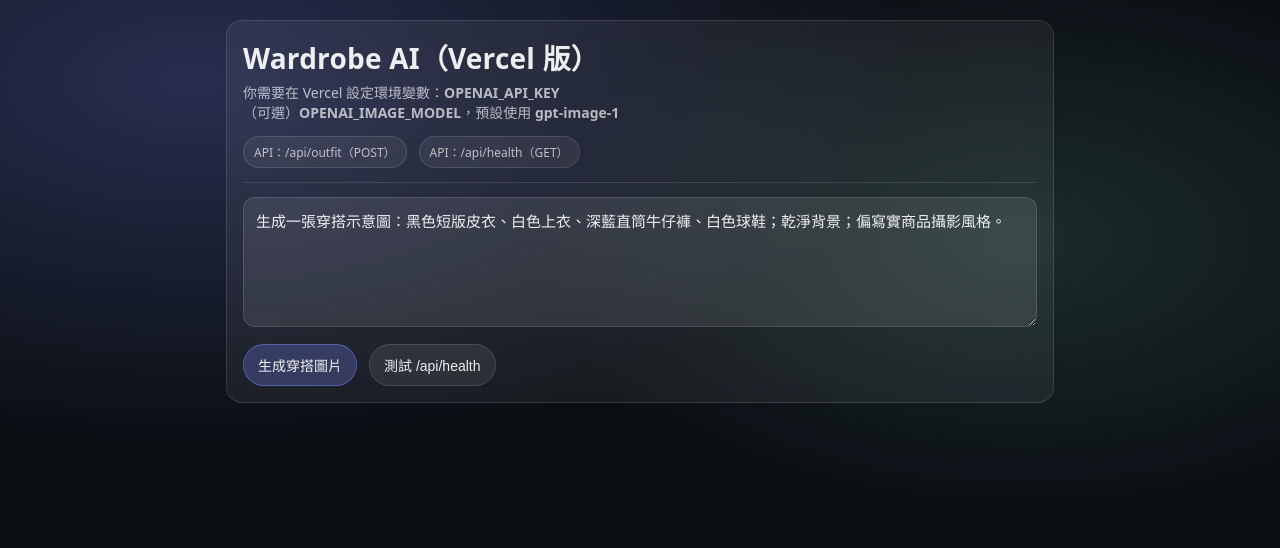
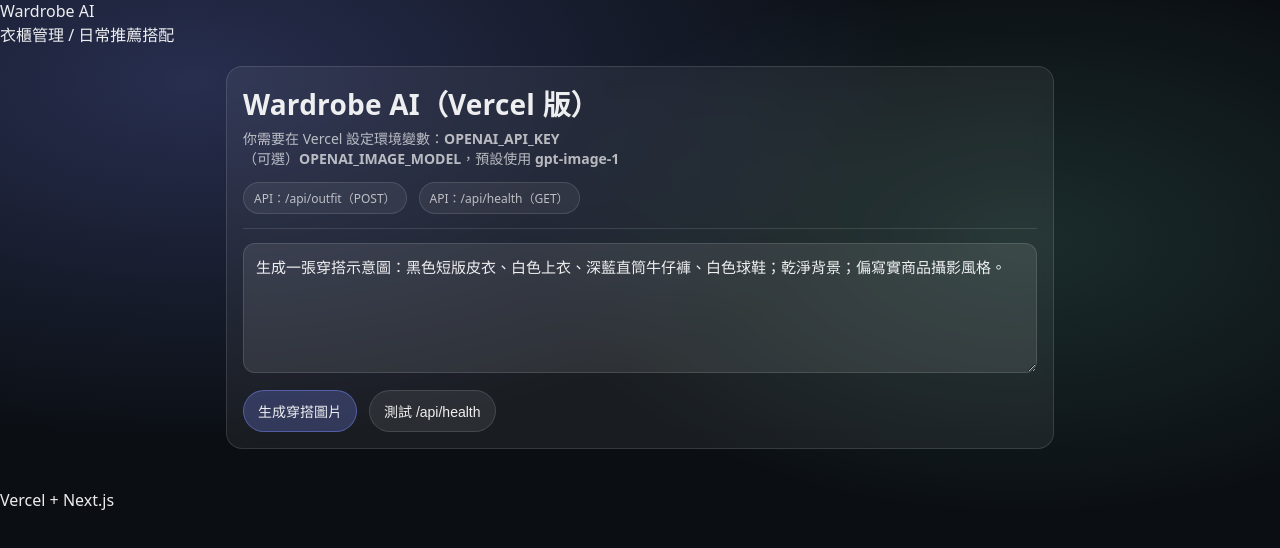
Before and after one commit to f0620123-png/-, a Next.js app: page / in a window 1280 px wide. Shown: the top 548 px of the page. Built offline with nearby package versions, Linux system fonts and the light colour scheme.

Commit message:
Update layout.tsx

```diff
--- a/app/layout.tsx
+++ b/app/layout.tsx
@@ -1,18 +1,30 @@
 import "./globals.css";
 
 export const metadata = {
-  title: "Wardrobe AI (Vercel版)",
-  description: "Generate outfit mock images with OpenAI on Vercel"
+  title: "Wardrobe AI",
+  description: "衣櫃管理 + 日常穿搭推薦",
 };
 
-export default function RootLayout({
-  children
-}: {
-  children: React.ReactNode;
-}) {
+export default function RootLayout({ children }: { children: React.ReactNode }) {
   return (
     <html lang="zh-Hant">
-      <body>{children}</body>
+      <body>
+        <div className="appShell">
+          <header className="topBar">
+            <div className="brand">
+              <div className="logoDot" />
+              <div>
+                <div className="brandTitle">Wardrobe AI</div>
+                <div className="brandSub">衣櫃管理 / 日常推薦搭配</div>
+              </div>
+            </div>
+          </header>
+          <main className="main">{children}</main>
+          <footer className="footer">
+            <span className="muted">Vercel + Next.js</span>
+          </footer>
+        </div>
+      </body>
     </html>
   );
 }
```
